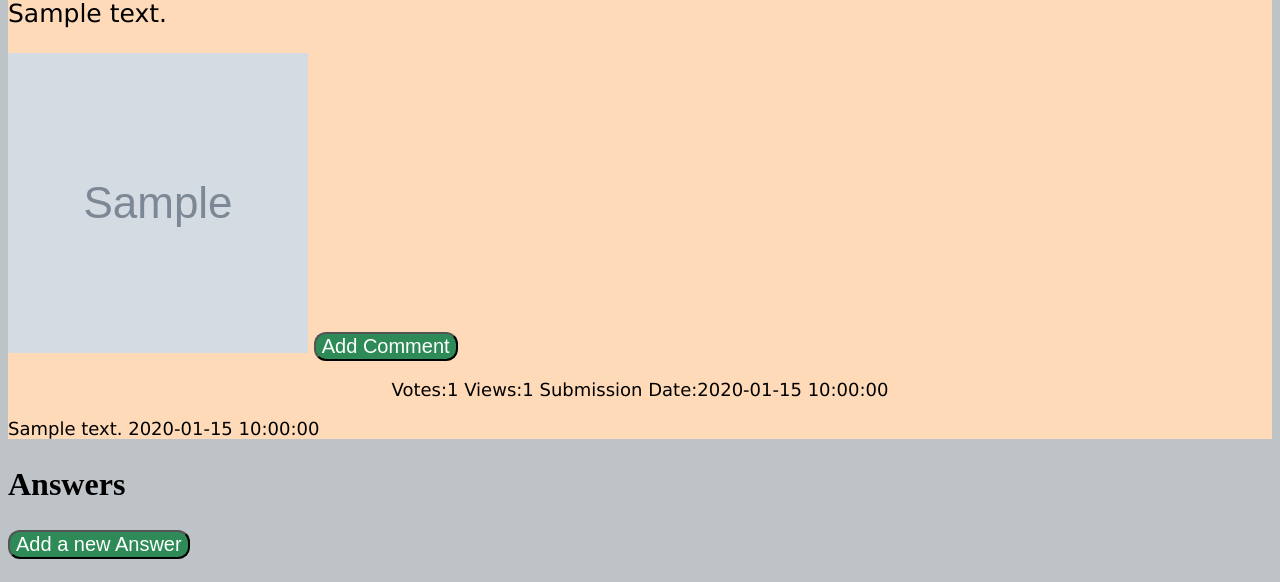
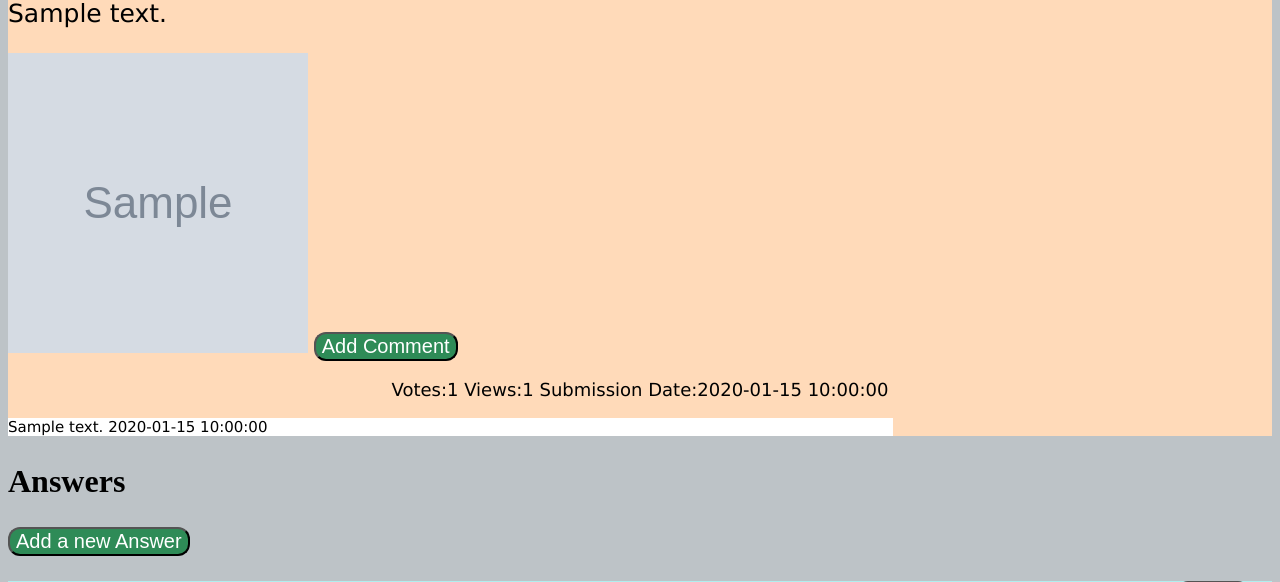
Before and after one commit to stefan-gherman/AskMate, a Flask app: template templates/question.html in a window 1280 px wide. Shown: the part 318-900 px from the top of the page. Run offline with Flask 2, Linux system fonts and the light colour scheme; the template is opened without the code that fills it: most values are stand-ins (such as "Sample title", 1, 10 or a date in 2020); grey boxes marked "Sample" are stand-in pictures; some libraries are stand-ins or nearby versions.

Commit message:
Add style to comments

```diff
--- a/static/css/main.css
+++ b/static/css/main.css
@@ -39,6 +39,15 @@ body {
     font-family: 'Lucida Grande', 'Lucida Sans Unicode', 'Geneva', 'Verdana', sans-serif;
     color: black;
     background-color: peachpuff;
+}
+
+.question-comments {
+    font-size: 15px;
+    font-family: 'Lucida Grande', 'Lucida Sans Unicode', 'Geneva', 'Verdana', sans-serif;
+    color: black;
+    background-color: #fff;
+    width:70%;
+    margin-right: 100px;
 }
 .answ {
     font-size: 25px;
```
